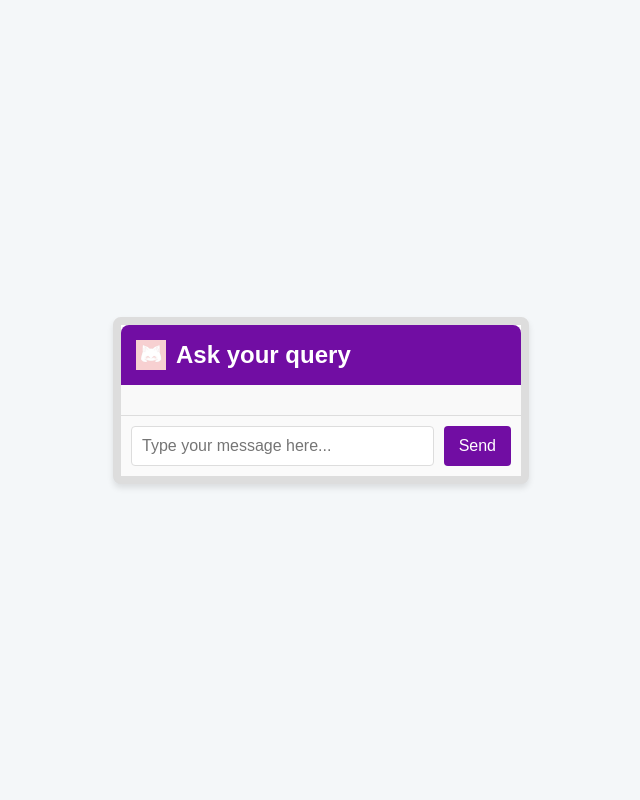
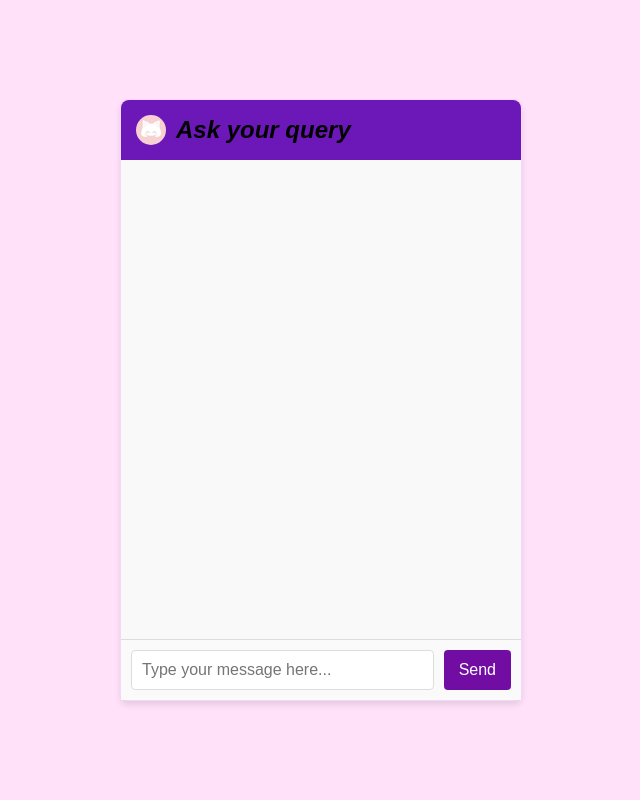
Before and after one commit to RexTyranno/Chatbot-development-to-deployment, a Flask app: page / in a window 1280 px wide. Shown: the whole page, without its empty margins (319-959 px from the left). Run offline with Flask 3, Linux system fonts and the light colour scheme.

Commit message:
minor changes logo

```diff
--- a/static/css/style.css
+++ b/static/css/style.css
@@ -1,6 +1,6 @@
 body {
   font-family: Arial, sans-serif;
-  background-color: #f4f7f9;
+  background-color: #ffe2f9;
   margin: 0;
   padding: 0;
   display: flex;
@@ -11,9 +11,10 @@ body {
 
 .chat-container {
   width: 400px;
+  height: 600px;
   max-width: 90%;
-  background-color: #ffffff;
-  border: 8px solid #ddd;
+  background-color: #ffe3f6;
+  border: 1px solid #f5d6ff;
   border-radius: 8px;
   display: flex;
   flex-direction: column;
@@ -21,8 +22,9 @@ body {
 }
 
 .chat-header {
-  background-color: #710da3;
-  color: white;
+  font-style: italic;
+  background-color: #6c17b7;
+  color: rgb(0, 0, 0);
   padding: 15px;
   border-top-left-radius: 8px;
   border-top-right-radius: 8px;
@@ -33,6 +35,7 @@ body {
 .chat-header .logo {
   height: 30px;
   margin-right: 10px;
+  border-radius: 100%;
 }
 
 .chat-header h1 {
```
Also changed, not shown: static/images/ghostcat.jpeg (added).
